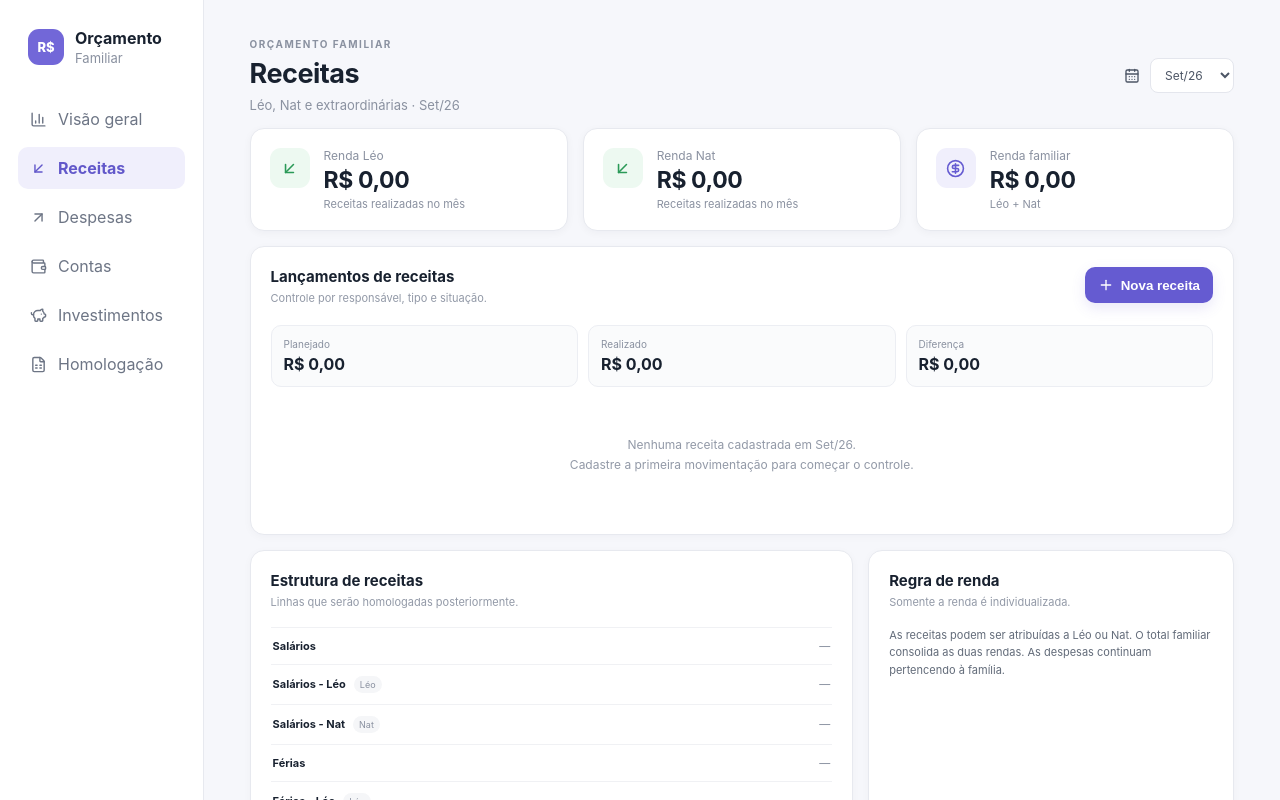
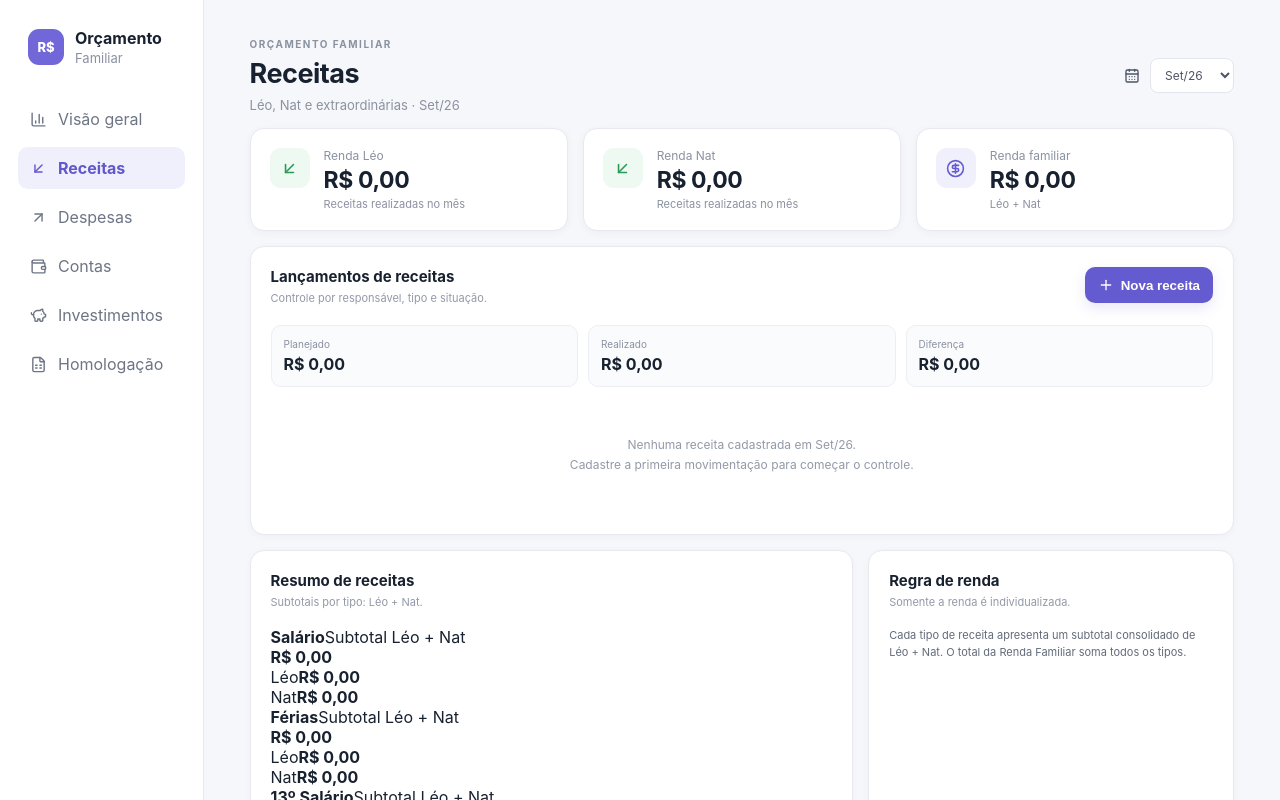
Before and after one commit to cardoso4009-byte/Or-amento-Familiar, a Next.js app: page /controle in a window 1280 px wide. Both pictures are taken after a click on the button "Receitas". Shown: the top 800 px of the page. Built offline with nearby package versions, Linux system fonts and the light colour scheme.

Commit message:
Adicionar subtotais de receitas por tipo somando Léo + Nat

```diff
--- a/app/controle/page.tsx
+++ b/app/controle/page.tsx
@@ -38,6 +38,10 @@ export default function ControlePage() {
   const moduloAtual = modulos.find((m) => m.id === modulo) || modulos[0]
   const totaisReceita = useMemo(() => receitas.reduce((a, r) => ({ planejado: a.planejado + r.planejado, realizado: a.realizado + r.realizado }), { planejado: 0, realizado: 0 }), [receitas])
   const porPessoa = useMemo(() => ({ Léo: receitas.filter(r => r.responsavel === 'Léo').reduce((s, r) => s + r.realizado, 0), Nat: receitas.filter(r => r.responsavel === 'Nat').reduce((s, r) => s + r.realizado, 0) }), [receitas])
+  const subtotaisReceita = useMemo(() => tiposReceita.map(tipo => {
+    const itens = receitas.filter(r => r.tipo === tipo)
+    return { tipo, planejado: itens.reduce((s, r) => s + r.planejado, 0), realizado: itens.reduce((s, r) => s + r.realizado, 0), leo: itens.filter(r => r.responsavel === 'Léo').reduce((s, r) => s + r.realizado, 0), nat: itens.filter(r => r.responsavel === 'Nat').reduce((s, r) => s + r.realizado, 0) }
+  }), [receitas])
 
   function abrirNovaReceita() { setEditando(null); setForm({ descricao: '', tipo: 'Salário', responsavel: 'Léo', planejado: 0, realizado: 0 }); setModalReceita(true) }
   function editarReceita(r: Receita) { setEditando(r.id); setForm({ descricao: r.descricao, tipo: r.tipo, responsavel: r.responsavel, planejado: r.planejado, realizado: r.realizado }); setModalReceita(true) }
@@ -72,7 +76,7 @@ export default function ControlePage() {
               {receitas.length === 0 ? <div className="empty">Nenhuma receita cadastrada em {mes}.<br />Cadastre a primeira movimentação para começar o controle.</div> : <div className="tableWrap"><table><thead><tr><th>Descrição</th><th>Tipo</th><th>Responsável</th><th>Planejado</th><th>Realizado</th><th></th></tr></thead><tbody>{receitas.map(r => <tr key={r.id}><td><strong>{r.descricao}</strong></td><td>{r.tipo}</td><td><span className="personTag">{r.responsavel}</span></td><td>{moeda(r.planejado)}</td><td className="positive">{moeda(r.realizado)}</td><td><button className="iconBtn" onClick={() => editarReceita(r)} aria-label="Editar"><Pencil size={14} /></button><button className="iconBtn danger" onClick={() => excluirReceita(r.id)} aria-label="Excluir"><Trash2 size={14} /></button></td></tr>)}</tbody></table></div>}
             </section>
 
-            <section className="grid moduleBottom"><article className="panel"><div className="panelHead"><div><h2>Estrutura de receitas</h2><p>Linhas que serão homologadas posteriormente.</p></div></div><div className="controlRows">{grupos.flatMap(([, linhas]) => linhas).map(linha => <div className="controlRow" key={linha.id}><div><strong>{linha.nome}</strong>{linha.responsavel && <span>{linha.responsavel}</span>}</div><b>—</b></div>)}</div></article><aside className="controlAside"><article className="panel"><div className="panelHead"><div><h2>Regra de renda</h2><p>Somente a renda é individualizada.</p></div></div><p className="moduleNote">As receitas podem ser atribuídas a Léo ou Nat. O total familiar consolida as duas rendas. As despesas continuam pertencendo à família.</p></article></aside></section>
+            <section className="grid moduleBottom"><article className="panel"><div className="panelHead"><div><h2>Resumo de receitas</h2><p>Subtotais por tipo: Léo + Nat.</p></div></div><div className="controlRows receiptSummary">{subtotaisReceita.map(s => <div className="receiptBlock" key={s.tipo}><div className="receiptSubtotal"><div><strong>{s.tipo}</strong><span>Subtotal Léo + Nat</span></div><b>{moeda(s.realizado)}</b></div><div className="receiptPeople"><div><span>Léo</span><b>{moeda(s.leo)}</b></div><div><span>Nat</span><b>{moeda(s.nat)}</b></div></div></div>)}<div className="receiptTotal"><span>Renda Familiar</span><b>{moeda(totaisReceita.realizado)}</b></div></div></article><aside className="controlAside"><article className="panel"><div className="panelHead"><div><h2>Regra de renda</h2><p>Somente a renda é individualizada.</p></div></div><p className="moduleNote">Cada tipo de receita apresenta um subtotal consolidado de Léo + Nat. O total da Renda Familiar soma todos os tipos.</p></article></aside></section>
           </>
         ) : (
           <>
```
